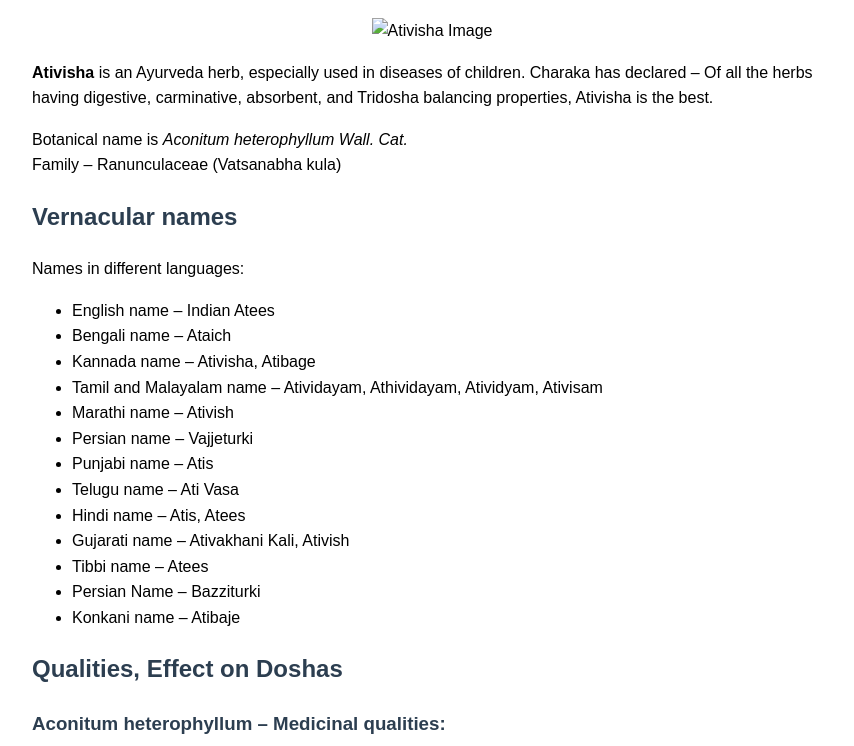
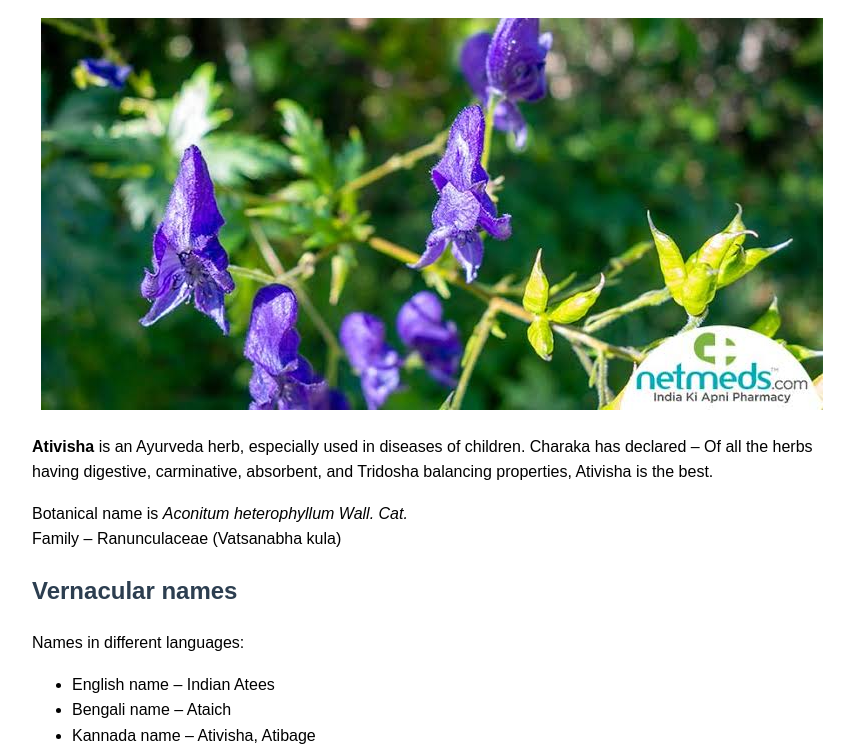
Before and after one commit to Tejas61900/DG-Drugs, a plain HTML site: page ativisha.html in a window 1280 px wide. Shown: the part 76-822 px from the top of the page, without its empty margins (208-1062 px from the left). Drawn offline with Linux system fonts and the light colour scheme.

Commit message:
jpeg format

```diff
--- a/ativisha.html
+++ b/ativisha.html
@@ -30,7 +30,7 @@
     <div class="container">
         <h1>Ativisha – Aconitum heterophyllum</h1>
         <div class="image">
-            <img src="IMG_5030.jpg" alt="Ativisha Image">
+            <img src="IMG_5030.jpeg" alt="Ativisha Image">
         </div>
         <p><strong>Ativisha</strong> is an Ayurveda herb, especially used in diseases of children. Charaka has declared – Of all the herbs having digestive, carminative, absorbent, and Tridosha balancing properties, Ativisha is the best.</p>
         <p>Botanical name is <em>Aconitum heterophyllum Wall. Cat.</em><br>
```
